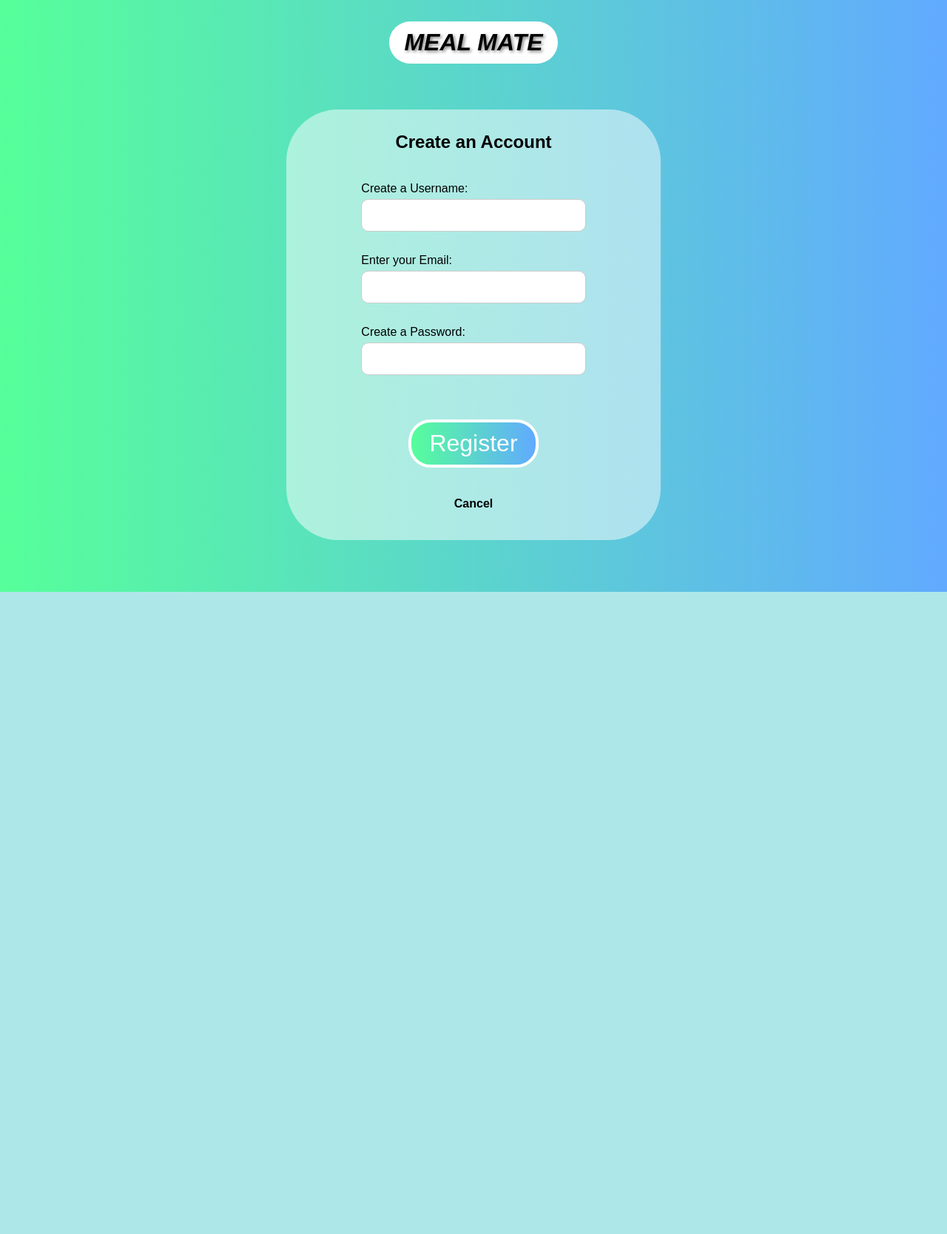
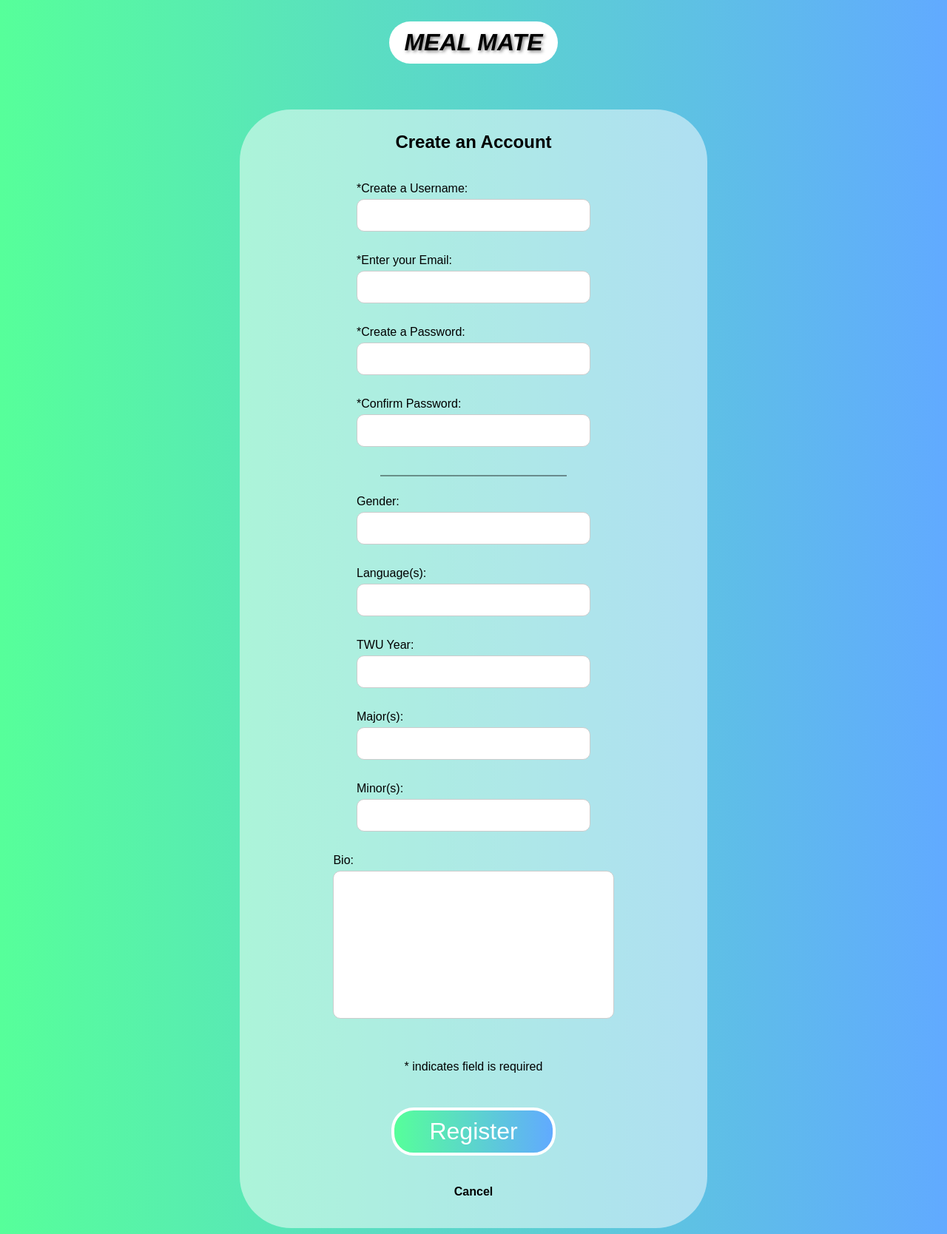
Before and after one commit to CA-JunPark/MealMate, a Django app: page /createAccount/ in a window 1280 px wide. Shown: the whole page at 74% size. Before the commit the page ends 800 px from the top, so only its background shows below. Run offline with Django 5.2, Linux system fonts and the light colour scheme.

Commit message:
edit profile button gone. Added profile info to Create Account page. Also added a confirm password.

```diff
--- a/mealmate/templates/account/createAccount.html
+++ b/mealmate/templates/account/createAccount.html
@@ -12,12 +12,29 @@
             <div class="registerContainer">
                 <h2>Create an Account</h2>
                 <form id="register">
-                    <label for="username">Create a Username:</label>
+                    <div class="required"></div>
+                    <label for="username">*Create a Username:</label>
                     <input type="text" id="username" name="username" required>
-                    <label for="email">Enter your Email:</label>
+                    <label for="email">*Enter your Email:</label>
                     <input type="email" id="email" name="email" required>
-                    <label for="password">Create a Password:</label>
+                    <label for="password">*Create a Password:</label>
                     <input type="password" id="password" name="password" required>
+                    <label for="password">*Confirm Password:</label>
+                    <input type="password" id="confirmPassword" name="confirmPassword" required>
+                    <hr>
+                    <label for="userGender">Gender:</label>
+                    <input type="text" id="userGender" name="userGender">
+                    <label for="userLang">Language(s):</label>
+                    <input type="text" id="userLang" name="userLang">
+                    <label for="userYear">TWU Year:</label>
+                    <input type="number" id="userYear" name="userYear">
+                    <label for="userMajor">Major(s):</label>
+                    <input type="text" id="userMajor" name="userMajor">
+                    <label for="userMinor">Minor(s):</label>
+                    <input type="text" id="userMinor" name="userMinor">
+                    <label id="bioLabel" for="bio">Bio:</label>
+                    <textarea id="bio" name="bio"></textarea>
+                    <p>* indicates field is required</p>
                     <input id="submitInput" type="submit" value="Register">
                 </form>
                 <a href="{%url 'login'%}"><b>Cancel</b></a>
@@ -53,7 +70,7 @@
         align-items: center;
         background-color: rgba(255, 255, 255, 0.5);
         border-radius: 70px;
-        width: 40%;
+        width: 50%;
     }
 
     h2 {
@@ -64,13 +81,13 @@
         width: 100%;
         display: flex;
         flex-direction: column;
-        align-items:center;
+        align-items: center;
         margin-top: 20px;
     }
 
     label {
         text-align: left;
-        width: 60%;
+        width: 50%;
         margin-bottom: 5px;
     }
 
@@ -82,7 +99,29 @@
         border: 1px solid #cccccc;
         margin-bottom: 30px;
         box-sizing: border-box;
+        width: 50%;
+    }
+
+    hr {
+        width: 250px;
+        margin-bottom: 25px;
+        border: 1px solid rgba(0, 0, 0, 0.4);
+    }
+
+    #bioLabel {
         width: 60%;
+    }
+
+    #bio {
+        resize: none;
+        font-size: 1.2em;
+        padding: 12px;
+        border-radius: 10px;
+        border: 1px solid #cccccc;
+        width: 60%;
+        height: 200px;
+        box-sizing: border-box;
+        margin-bottom: 40px;
     }
 
     #submitInput {
```
Also changed, not shown: mealmate/templates/account/profile.html (+1 -27 lines).
